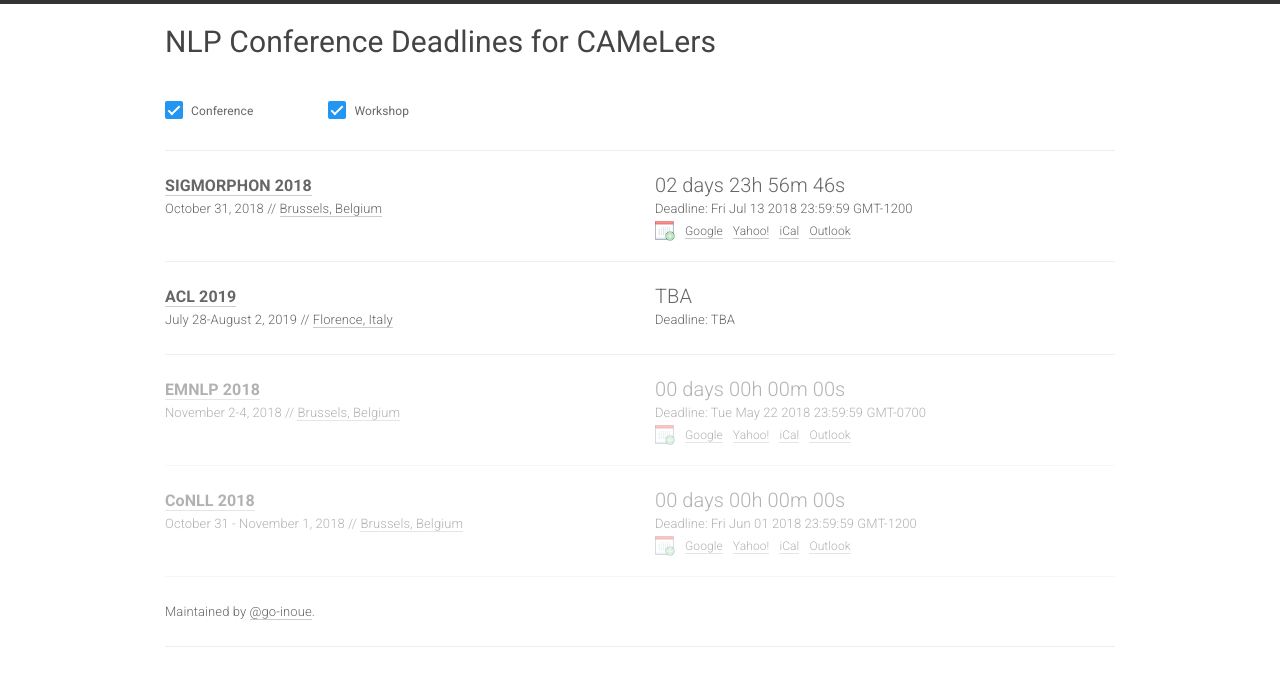
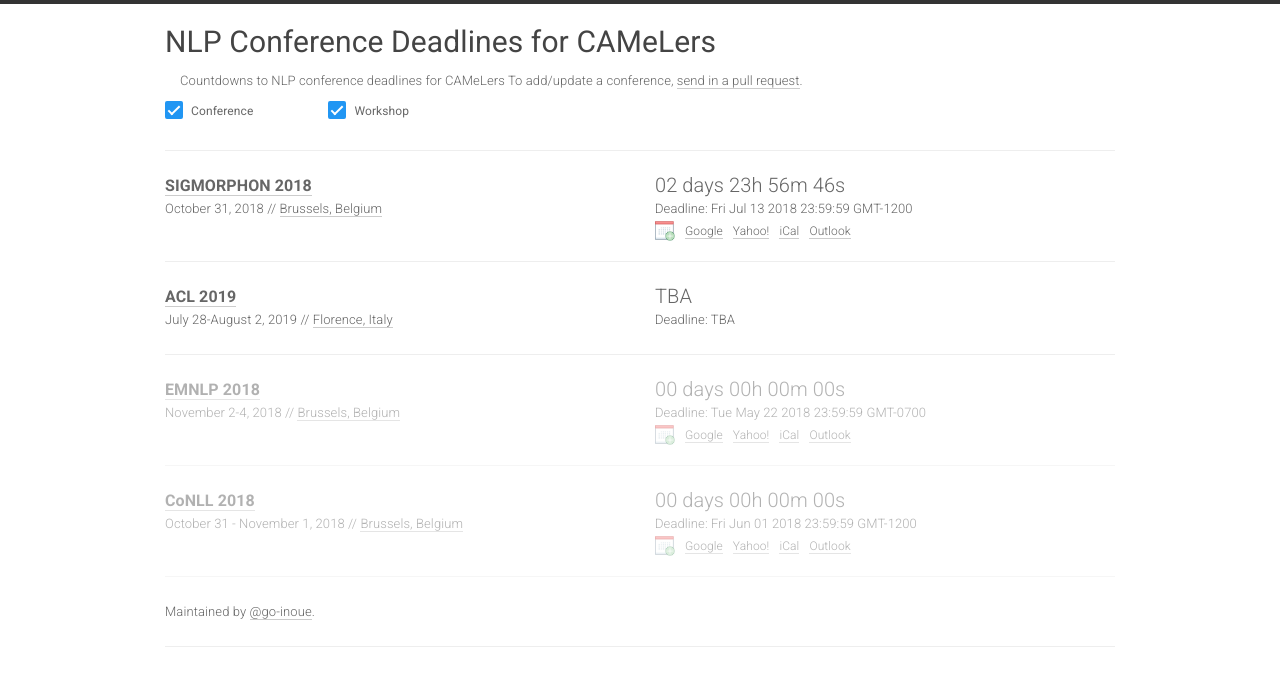
Before and after one commit to go-inoue/_camel-deadlines, a Jekyll site: the page built from index.html, in a window 1280 px wide. Shown: the top 686 px of the page. Built offline with Jekyll 4.4.1, drawn with Linux system fonts in a browser that asks for light colours; nearby versions of some CDN libraries.

Commit message:
Add info

```diff
--- a/_layouts/home.html
+++ b/_layouts/home.html
@@ -27,6 +27,10 @@
                     {{ site.title }}
                   </h1>
                 </div>
+            </div>
+            <div class="meta col-xs-12">
+              {{ site.description }}
+              To add/update a conference, <a target="_blank" href="//github.com/{{ site.github_username }}/{{ site.github_repo }}">send in a pull request</a>.
             </div>
             <br>
             <div class="row">
```
